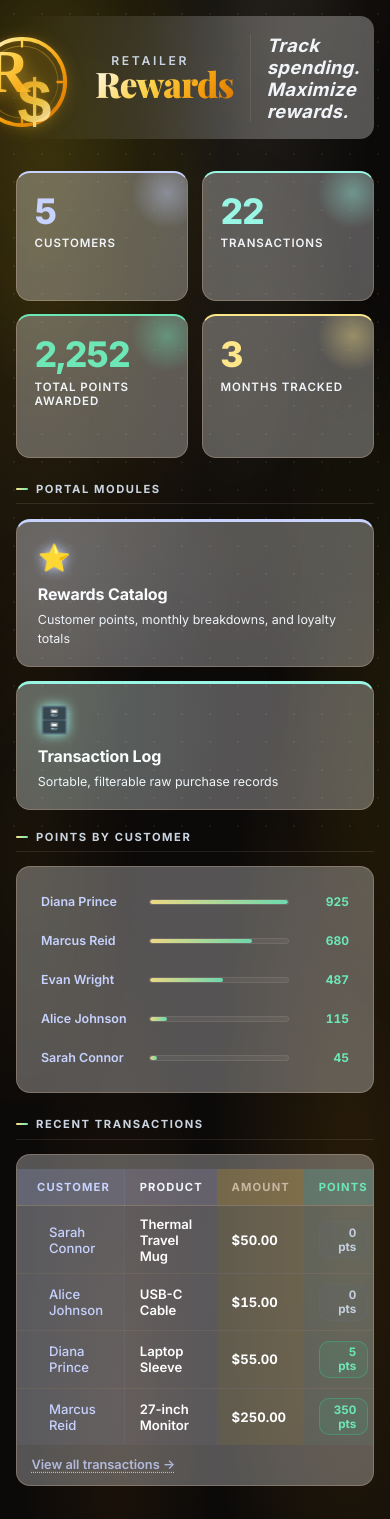
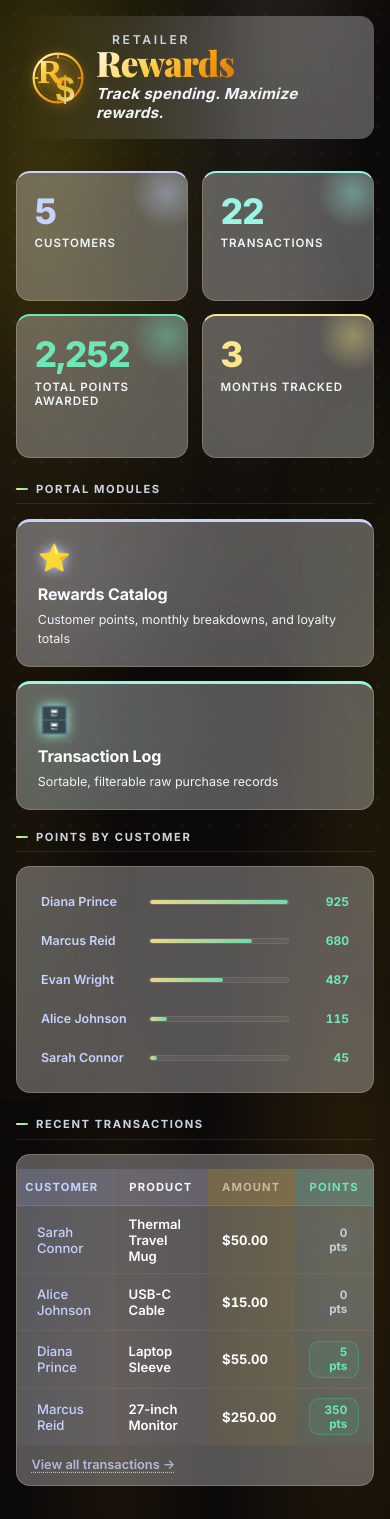
Before and after one commit to familiarcat/retailer-rewards-program, a React (Create React App) app: page / in a window 390 px wide. Built offline with nearby package versions, Linux system fonts and the light colour scheme.

Commit message:
fixed responsive design across all common mobile and tablet platforms

```diff
--- a/src/features/rewards/components/RewardsTable.js
+++ b/src/features/rewards/components/RewardsTable.js
@@ -204,7 +204,7 @@ const RewardsTable = ({
             style={{ '--anim-delay': `${sectionDelay + 50 + sortedRewards.length * 30}ms` }}
           >
             <td colSpan="2" style={{ textAlign: 'left', paddingTop: '1rem' }}>
-              <div className="total-points">Total: {totalPoints}</div>
+              <div className="total-points">Total: {totalPoints} Points</div>
             </td>
           </tr>
         </tbody>
--- a/src/styles/global.css
+++ b/src/styles/global.css
@@ -135,6 +135,7 @@ body {
   color: var(--text-primary);
   -webkit-font-smoothing: antialiased;
   -moz-osx-font-smoothing: grayscale;
+  overflow-x: hidden;
 
   /* Dark base — atmospheric colour orbs */
   background-color: #0c0a09;
@@ -1192,7 +1193,11 @@ h1, h2, h3 { color: var(--text-primary); margin-top: 0; }
 }
 
 /* ── Rewards table ────────────────────────────────────────────────────── */
-.rewards-table { width: 100%; }
+.rewards-table {
+  width: 100%;
+  overflow-x: auto;
+  -webkit-overflow-scrolling: touch;
+}
 
 .rewards-table table {
   width: 100%;
@@ -1752,23 +1757,47 @@ h1, h2, h3 { color: var(--text-primary); margin-top: 0; }
    RESPONSIVE
    ══════════════════════════════════════════════════════════════════════ */
 
-@media (max-width: 860px) {
+@media (max-width: 1024px) {
   .dash-body { grid-template-columns: 1fr; }
+
+  /* Tablet/Landscape header adjustments: bring logo inline to prevent bleeding */
+  .app-logo { margin: 0 0.75rem 0 0; width: 64px; height: 64px; }
+  .app-header-text { flex-wrap: wrap; }
+  .app-header-tagline {
+    margin: 0.25rem 0 0 0; padding: 0; border: none;
+    flex-basis: 100%; font-size: 1rem;
+  }
 }
 
 @media (max-width: 640px) {
   :root {
     --layout-gutter: 1rem;
     --padding-bottom-main: 2rem;
+    --view-indent: 0.5rem;
   }
   .page-title     { font-size: 1.4rem; }
   .kpi-row        { grid-template-columns: repeat(2, 1fr); }
   .mod-grid       { grid-template-columns: 1fr; }
+
   /* Hide the Date column on narrow viewports — least critical data point */
   .recent-table th:nth-child(5),
-  .recent-table td:nth-child(5) { display: none; }
+  .recent-table td:nth-child(5),
+  .mv-table th:nth-child(5),
+  .mv-table td:nth-child(5) { display: none; }
+
   .tx-toolbar     { flex-direction: column; align-items: stretch; }
   .pchart-row     { grid-template-columns: 6rem 1fr 3rem; }
+
+  /* Fix header logo bleeding and tagline wrapping */
+  .app-logo { width: 52px; height: 52px; } /* Smaller logo for mobile */
+  .app-header-tagline {
+    font-size: 0.95rem;
+  }
+
+  /* Standardize header padding on mobile to match the rest of the layout */
+  .app-header {
+    padding: 1.1rem var(--layout-gutter);
+  }
 }
 
 /* ═══════════════════════════════════════════════════════════════════════
@@ -2050,7 +2079,7 @@ h1, h2, h3 { color: var(--text-primary); margin-top: 0; }
   background: var(--glass-bg);
   border: 1px solid var(--glass-border);
   border-radius: var(--radius-card);
-  overflow: hidden;
+  overflow-x: auto;
 }
 
 /* ── Table ────────────────────────────────────────────────────────────── */
```
